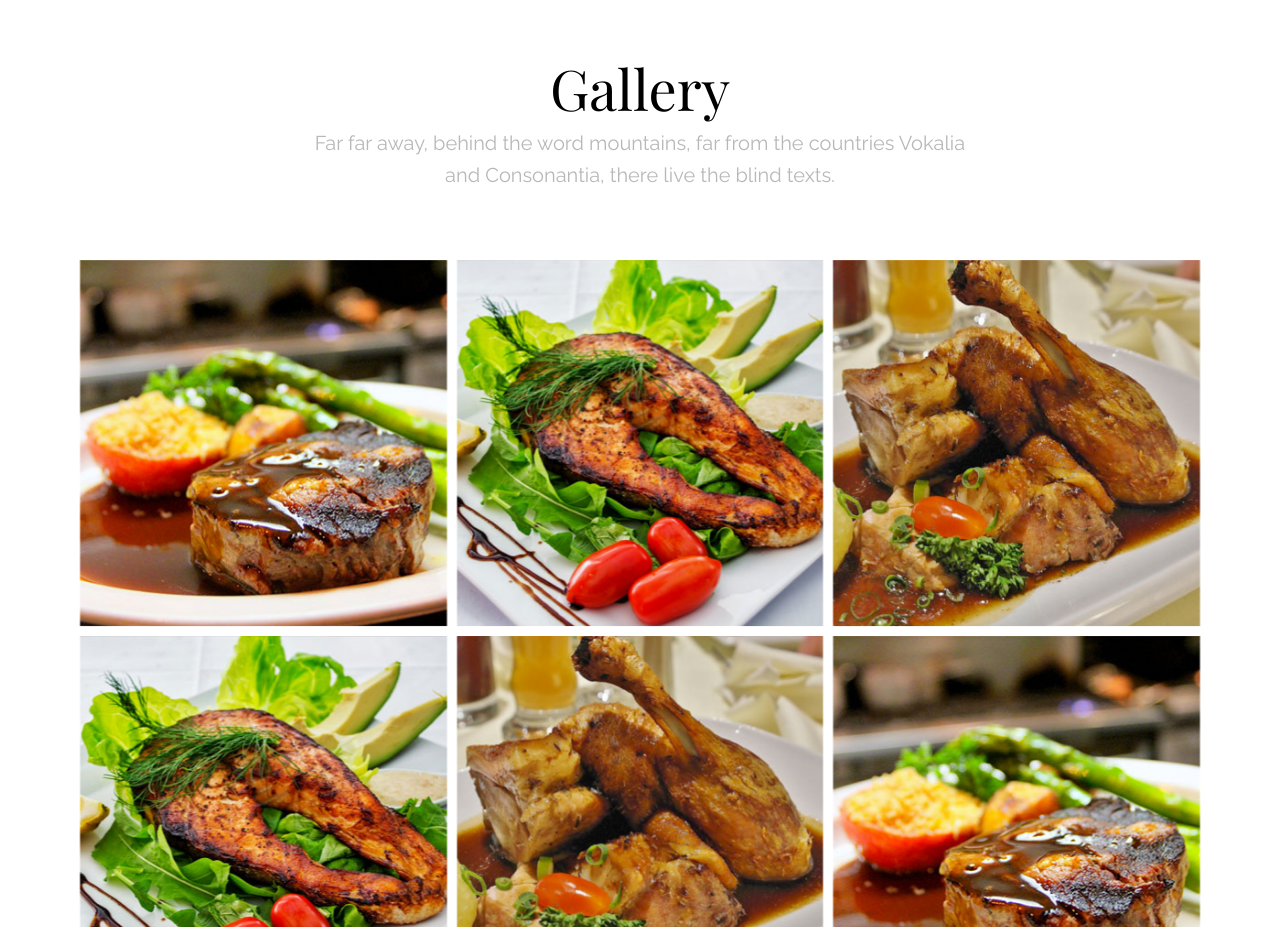
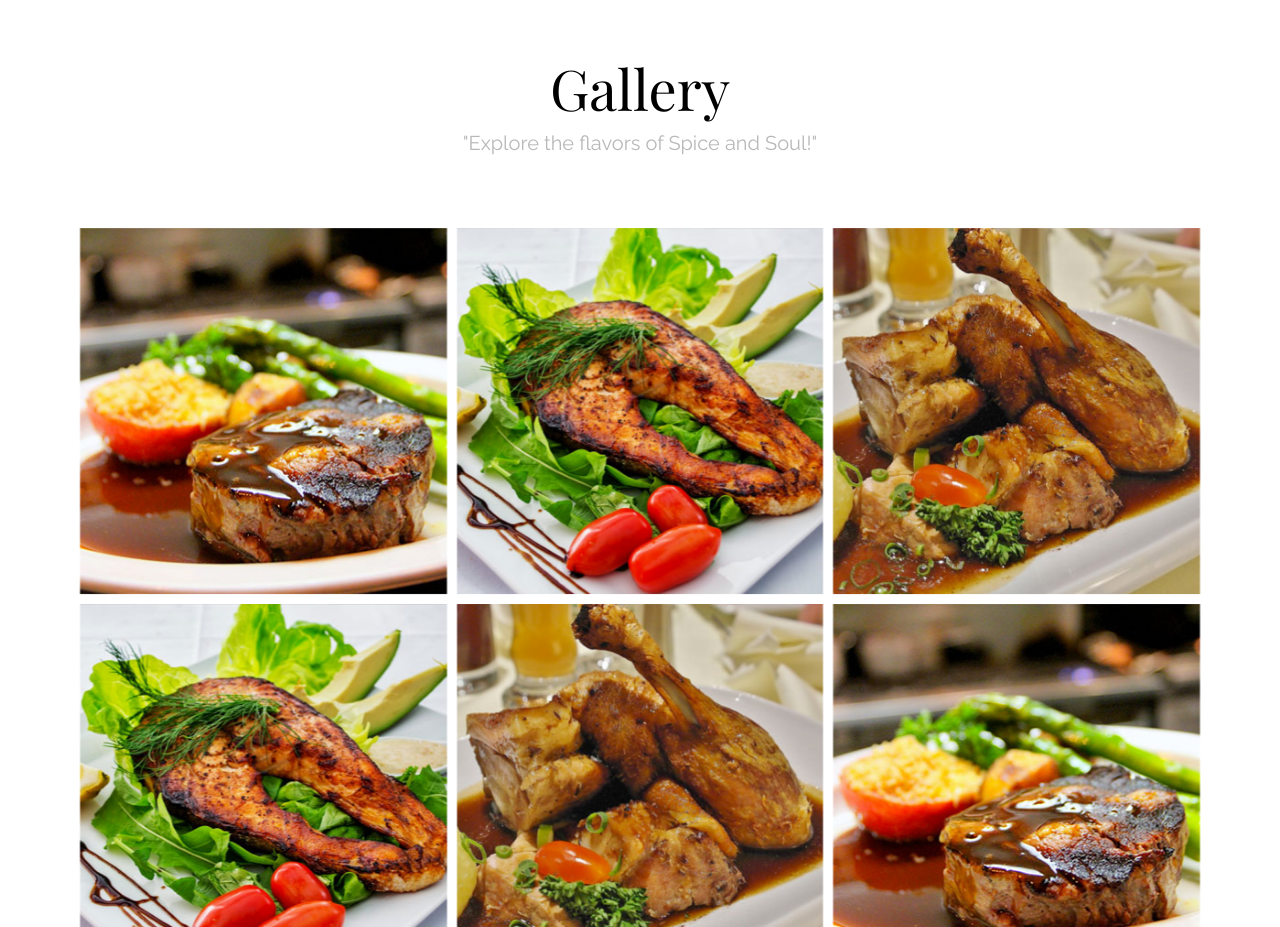
Before and after one commit to alaminakash810/reataurant_website, a plain HTML site: page index.html in a window 1280 px wide. Shown: the part 4880-5807 px from the top of the page. Drawn offline with nearby package versions, Linux system fonts and the light colour scheme; some packages are replaced by stand-ins of ours; no server answers; files whose address does not match are found by name; a web font is replaced by a local one.

Commit message:
change in gallery

```diff
--- a/index.html
+++ b/index.html
@@ -532,7 +532,7 @@
             <h2 class="display-4">Gallery</h2>
             <div class="row justify-content-center">
               <div class="col-md-7">
-                <p class="lead">Far far away, behind the word mountains, far from the countries Vokalia and Consonantia, there live the blind texts.</p>
+                <p class="lead">"Explore the flavors of Spice and Soul!"</p>
               </div>
             </div>
           </div>
```
